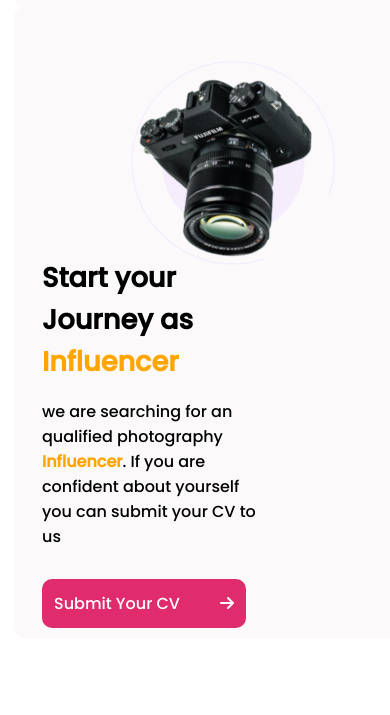
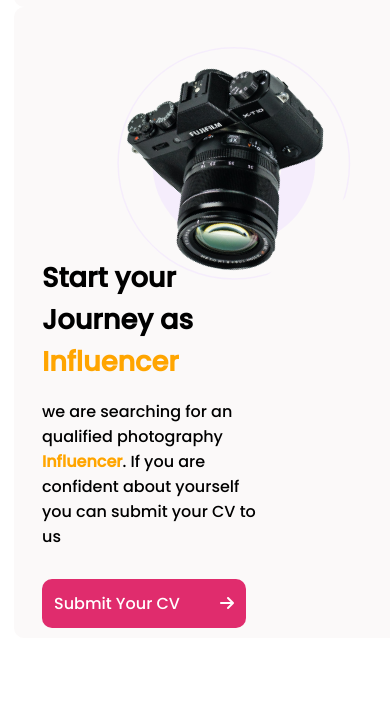
Before and after one commit to burhanuddinrabby/influencer-gear, a plain HTML site: page index.html in a window 390 px wide. In both pictures the pointer is over the picture 229 px from the left and 284 px from the top of the page. Shown: the part 126-841 px from the top of the page. Drawn offline with Linux system fonts and the light colour scheme.

Commit message:
few changed

```diff
--- a/phone.css
+++ b/phone.css
@@ -17,7 +17,7 @@
         flex-direction: column-reverse;
     }
     .inf-container:hover img{
-        transform: rotate(-45deg) scale(1.05);
+        transform: rotate(-45deg) scale(1.2);
     }
     .inf-container>.items > h2{
     font-size: 1.7em;
```
